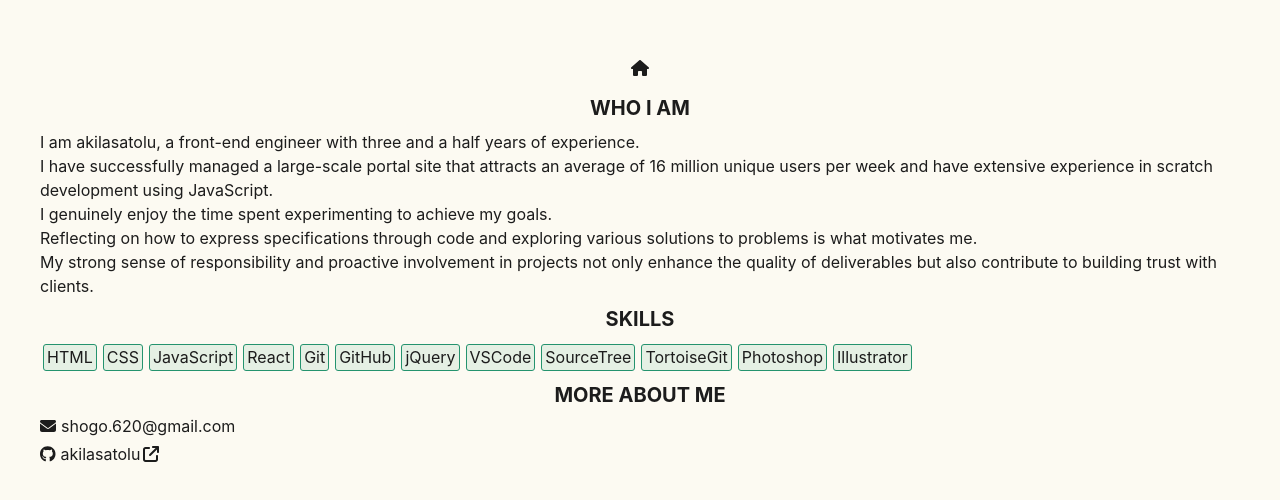
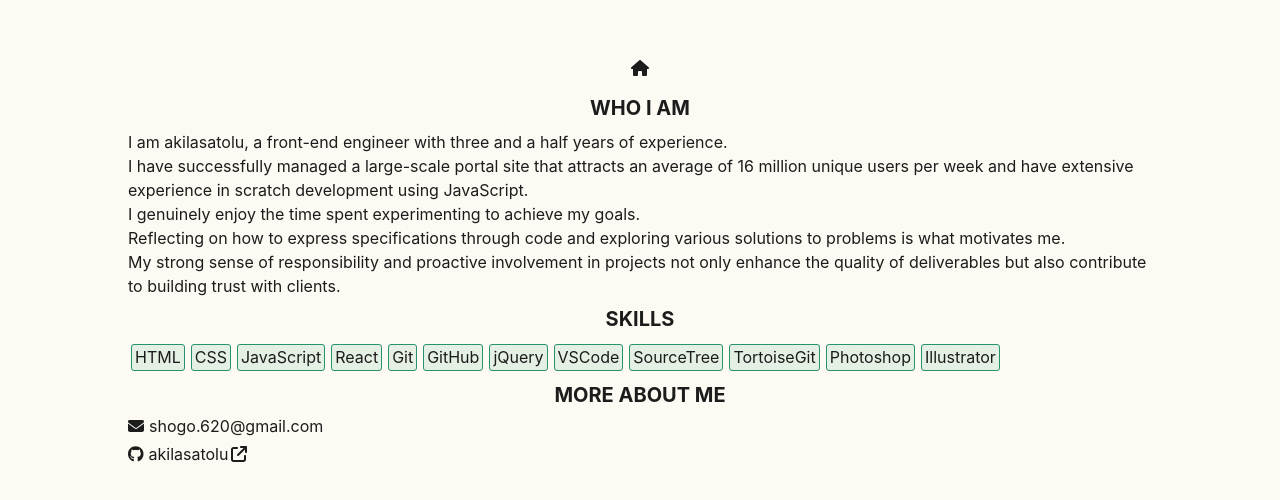
Before and after one commit to akilasatolu/akilasatolu, a React (Create React App) app: page /akilasatolu/me in a window 1280 px wide. Shown: the part 144-644 px from the top of the page. Built offline with nearby package versions, Linux system fonts and the light colour scheme.

Commit message:
mod インデント、横幅、CSS変数

```diff
--- a/src/App.css
+++ b/src/App.css
@@ -1,16 +1,16 @@
 .App {
     text-align: center;
-  background-color: #FCFAF2;
-  color: #1C1C1C;
+    background-color: var(--main-bg-color);
+    color: var(--main-text-color);
     min-height: 100vh;
     display: flex;
     flex-direction: column;
     align-items: center;
     justify-content: center;
     font-size: 16px;
-  padding: 20px;
 }
 
 .App-inner {
-  width: 100%;
+    width: 80%;
+    padding: 24px 0;
 }
--- a/src/Components.css
+++ b/src/Components.css
@@ -1,15 +1,15 @@
 .Link-in {
-    border-bottom: 2px solid #24936E;
+    border-bottom: 2px solid var(--main-highlight-color);
     font-weight: bold;
 }
 
 .Link-in .Link-icon {
-  display: none;
+    display: none;
 }
 
 .Link-in:hover .Link-icon {
-  display: inline-block;
-  margin-left: 3px;
+    display: inline-block;
+    margin-left: 3px;
 }
 
 .Link-out .Link-icon {
@@ -28,12 +28,12 @@
 .Link-home .Link-icon:hover {
     padding: 8px;
     background: rgba(36, 147, 110, 0.1);
-    border: 2px solid #24936E;
+    border: 2px solid var(--main-highlight-color);
     border-radius: 8px;
 }
 
 .Texts {
-    padding: 10px 20px 0;
+    padding-top: 10px;
 }
 
 .Text {
@@ -47,13 +47,13 @@
     flex-direction: column;
     align-items: center;
     justify-content: center;
-    padding: 20px 20px 0;
+    padding-top: 20px;
 }
 
 .Detail {
     text-align: left;
     width: 100%;
-    border-top: 1px solid #24936E;
+    border-top: 1px solid var(--main-highlight-color);
     padding-top: 20px;
 }
 
@@ -77,13 +77,13 @@
 .Section-title {
     font-weight: bold;
     font-size: 20px;
-    padding: 10px 20px 0;
+    padding-top: 10px;
 }
 
 .Badge-list {
     display: flex;
     flex-wrap: wrap;
-    padding: 10px 20px 0;
+    padding-top: 10px;
 }
 
 .Badge-item {
@@ -91,7 +91,7 @@
     padding: 3px;
     background: rgba(36, 147, 110, 0.1);
     border-radius: 3px;
-    border: 1px solid #24936E;
+    border: 1px solid var(--main-highlight-color);
 }
 
 .Badge-list .Badge-item {
@@ -103,7 +103,7 @@
     flex-direction: row;
     justify-content: flex-start;
     align-items: center;
-    padding: 10px 20px 0;
+    padding-top: 10px;
 }
 
 .Icon-left > *:first-child {
--- a/src/index.css
+++ b/src/index.css
@@ -1,3 +1,9 @@
+:root {
+    --main-bg-color: #FCFAF2;
+    --main-text-color: #1C1C1C;
+    --main-highlight-color: #24936E;
+}
+
 body {
     margin: 0;
     font-family: -apple-system, BlinkMacSystemFont, 'Segoe UI', 'Roboto', 'Oxygen',
@@ -12,10 +18,11 @@ code {
         monospace;
 }
 
-ul>li {
+ul > li {
     margin-top: 20px;
 }
-ul>li:first-child {
+
+ul > li:first-child {
     margin-top: 0;
 }
 
```
Lines whose indentation alone changed are shown as unchanged.
